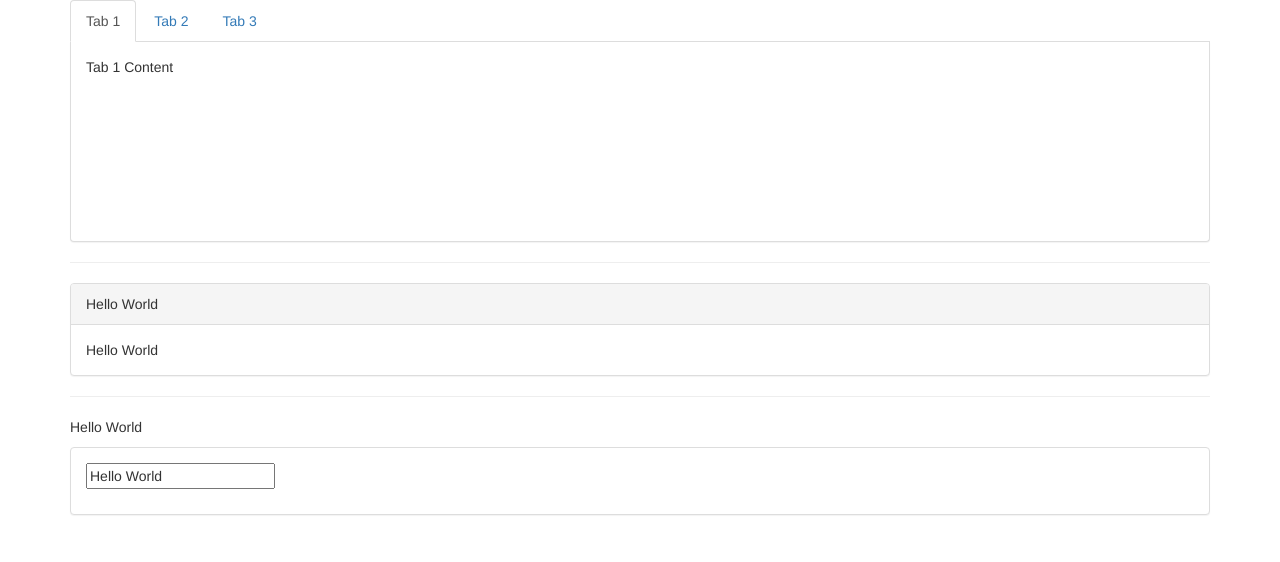
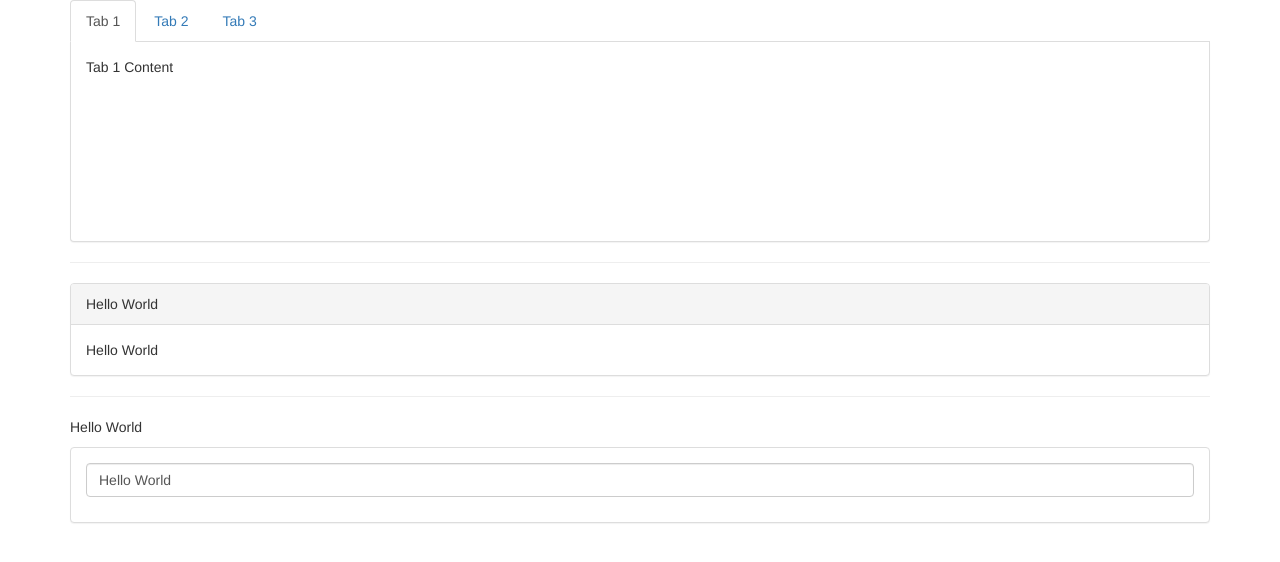
Before and after one commit to mmatczak/ng-directives-demystified, a website: page app/index.html in a window 1280 px wide. Drawn offline with nearby package versions, Linux system fonts and the light colour scheme; files that its build step writes are made by us from their sources.

Commit message:
form-control class added

```diff
--- a/app/index.html
+++ b/app/index.html
@@ -24,7 +24,7 @@
     <hr/>
     <p>{{message}}</p>
     <div dir-a dir-c dir-b>
-        <p dir-child-a><input type="text" ng-model="message"/></p>
+        <p dir-child-a><input type="text" ng-model="message" class="form-control"/></p>
     </div>
 </div>
 <!-- bower:js -->
```
